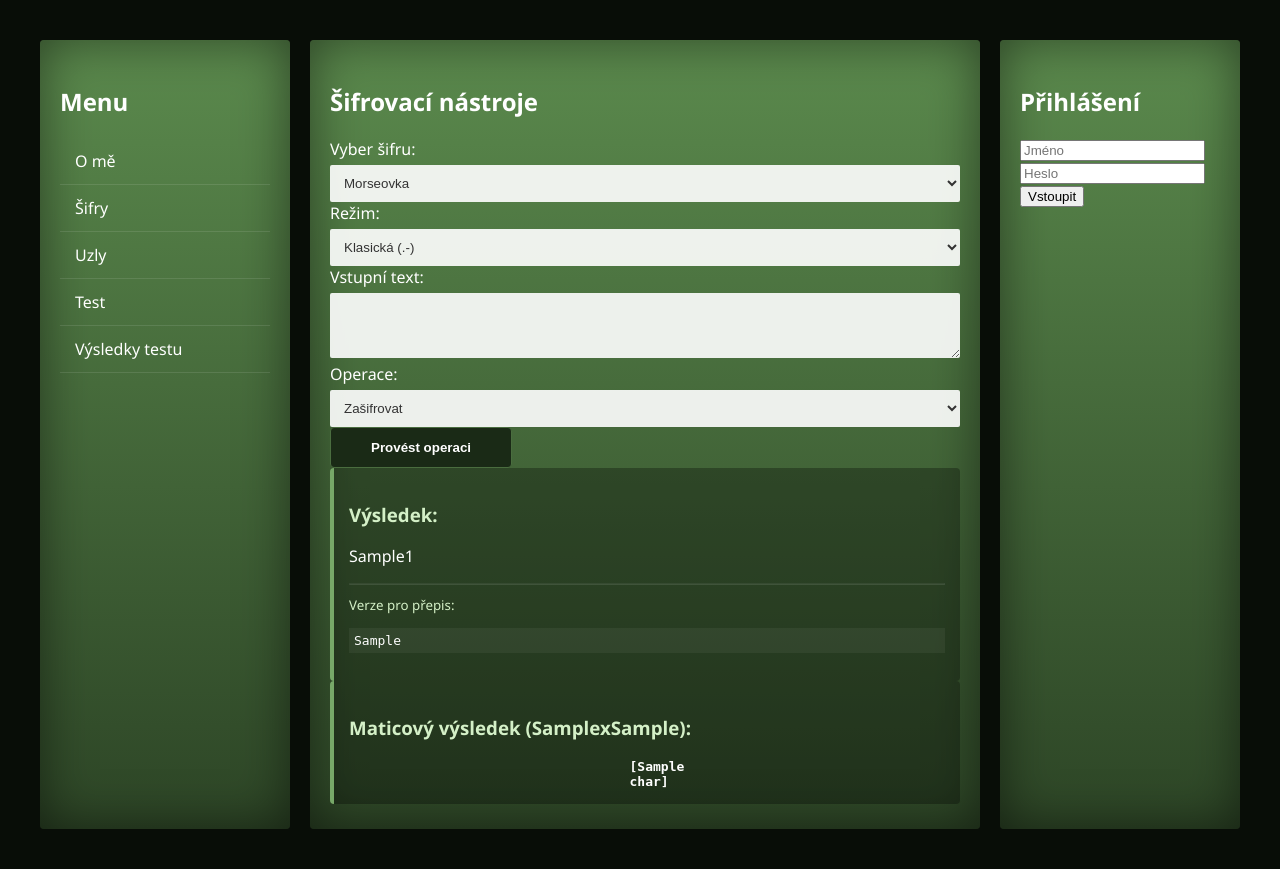
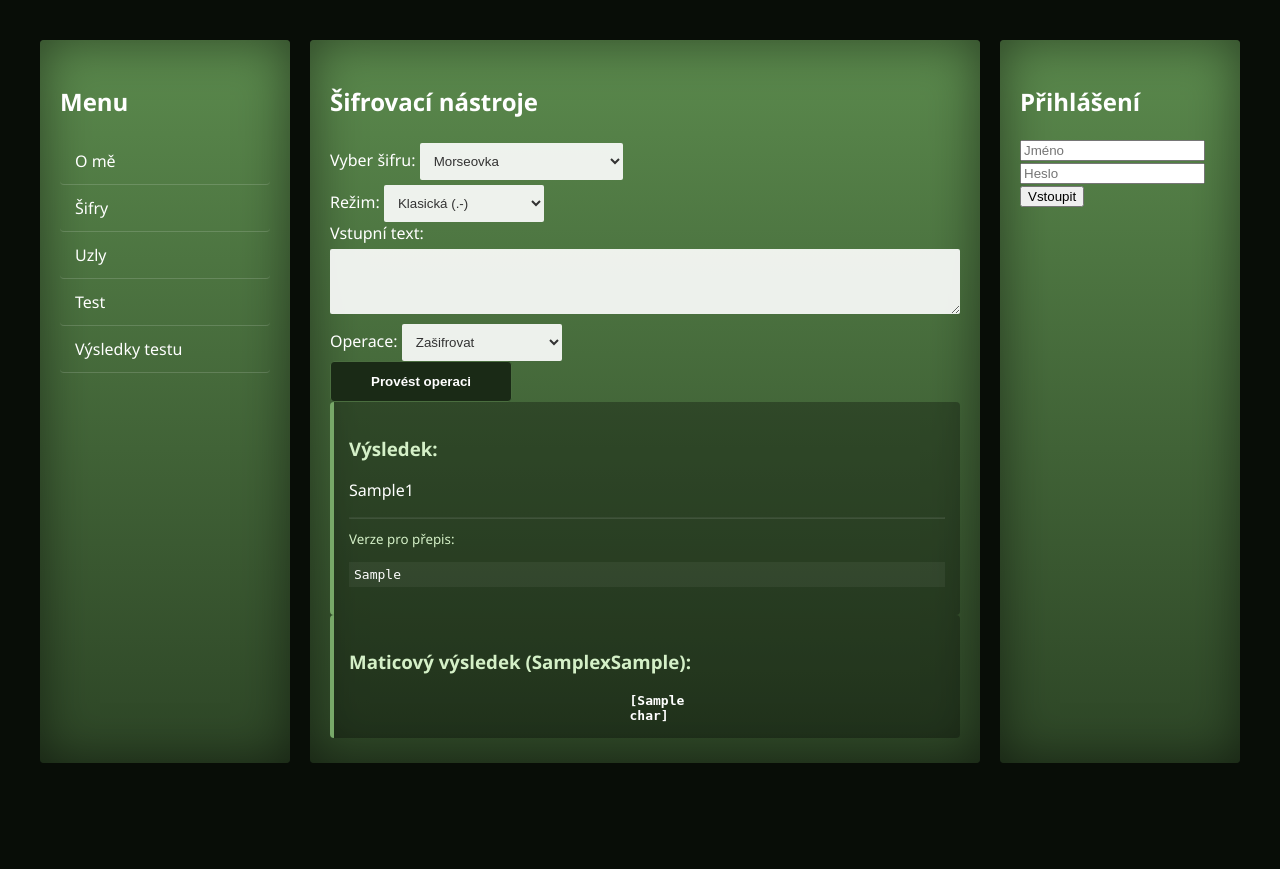
Before and after one commit to JustDav3/maturitniPraceWeb, a Django app: template main/templates/main/index.html in a window 1280 px wide. After the commit the page ends 763 px from the top, so only its background shows below. Run offline with Django 5.2, Linux system fonts and the light colour scheme; the template is opened without the code that fills it: most values are stand-ins (such as "Sample title", 1, 10 or a date in 2020).

Commit message:
beta verze 0.24

```diff
--- a/main/static/css/style.css
+++ b/main/static/css/style.css
@@ -46,9 +46,10 @@ body {
 
 .menu-list li {
     padding: 12px 15px;
-    border-bottom: 1px solid rgba(255, 255, 255, 0.1);
+    border-bottom: 1px solid rgba(255, 255, 255, 0.15);
     cursor: pointer;
-    transition: background 0.3s ease; /* Plynulé zesvětlení */
+    transition: background 0.3s ease; /* Plynulý efekt */
+    border-radius: 4px;
 }
 
 .menu-list li:hover {
@@ -81,7 +82,6 @@ body {
 
 .btn-submit:hover {
     background-color: #2d4526;
-    border-color: #5b8a4d;
 }
 
 .row { display: flex; gap: 10px; }
--- a/main/templates/main/index.html
+++ b/main/templates/main/index.html
@@ -44,7 +44,7 @@
 
                         <div class="form-group">
                             <label>Vyber šifru:</label>
-                            <select name="projekt" id="cipher-type" class="form-select">
+                            <select name="projekt" id="cipher-type" class="form-select small-select">
                                 <option value="morse" {% if projekt == 'morse' %}selected{% endif %}>Morseovka</option>
                                 <option value="number_code" {% if projekt == 'number_code' %}selected{% endif %}>Číselný
                                     kód</option>
@@ -57,7 +57,7 @@
                             <div class="row">
                                 <div class="col">
                                     <label>Režim:</label>
-                                    <select name="mode" class="form-select">
+                                    <select name="mode" class="form-select small-select">
                                         <option value="1">Klasická (.-)</option>
                                         <option value="2">Obrácená (-.)</option>
                                     </select>
@@ -69,7 +69,7 @@
                             <div class="row">
                                 <div class="col">
                                     <label>Typ obrazce:</label>
-                                    <select name="typ_matice" class="form-select">
+                                    <select name="typ_matice" class="form-select small-select">
                                         <option value="spirala">Spirála</option>
                                         <option value="snek">Šnek</option>
                                         <option value="had">Had</option>
@@ -77,7 +77,7 @@
                                 </div>
                                 <div class="col">
                                     <label>Startovní bod:</label>
-                                    <select name="start_bod" class="form-select">
+                                    <select name="start_bod" class="form-select small-select">
                                         <option value="1">Levý dolní</option>
                                         <option value="2">Levý horní</option>
                                         <option value="3">Pravý horní</option>
@@ -94,7 +94,7 @@
 
                         <div class="mt-3">
                             <label>Operace:</label>
-                            <select name="akce" class="form-select">
+                            <select name="akce" class="form-select small-select">
                                 <option value="sifrovat">Zašifrovat</option>
                                 <option value="desifrovat">Dešifrovat</option>
                             </select>
```
